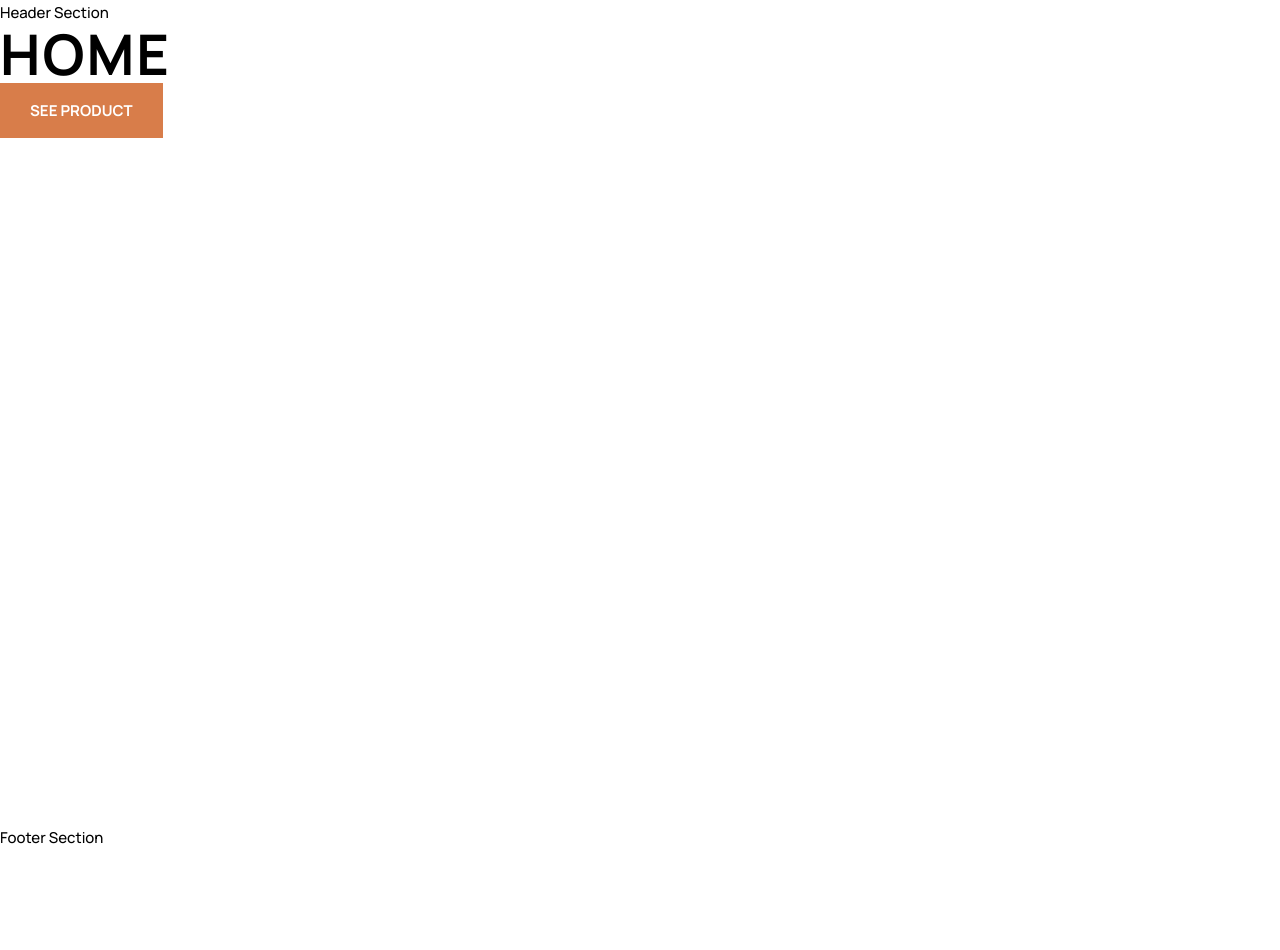
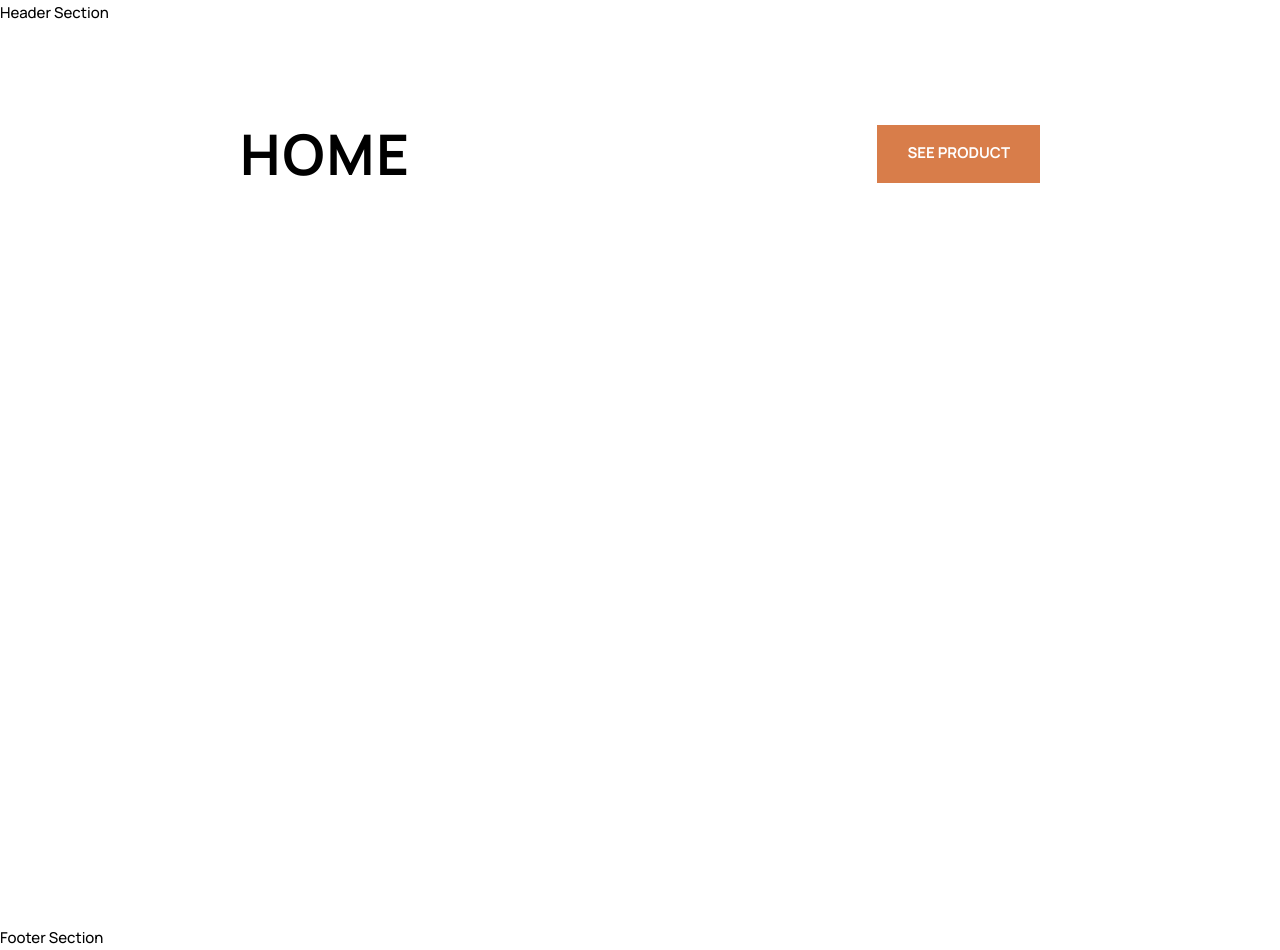
Before and after one commit to FaNi-Coding/e-commerce, a Next.js app: page / in a window 1280 px wide. Before the commit the page ends 850 px from the top, so only its background shows below. Built offline with nearby package versions, Linux system fonts and the light colour scheme.

Commit message:
added container component

```diff
--- a/app/globals.css
+++ b/app/globals.css
@@ -121,6 +121,7 @@ body {
 }
 
 main {
+  width: 100%;
   height: 100%;
 }
 
--- a/app/page.tsx
+++ b/app/page.tsx
@@ -1,9 +1,10 @@
+import Container from '@/components/Container/Container';
 import Button from '../components/Button/Button';
 export default function Home() {
   return (
-    <>
+    <Container>
       <h1>Home</h1>
       <Button primary>SEE PRODUCT</Button>
-    </>
+    </Container>
   );
 }
--- /dev/null
+++ b/components/Container/Container.tsx
@@ -0,0 +1,12 @@
+import { FC, ReactNode } from 'react';
+import { maxWidthContainerStyles } from './styled';
+import { ContainerProps } from './containerTypes';
+
+const Container: FC<ContainerProps> = ({ rowReverse, children }) => {
+  return (
+    <div>
+      <div className={maxWidthContainerStyles(rowReverse)}>{children}</div>
+    </div>
+  );
+};
+export default Container;
--- /dev/null
+++ b/components/Container/containerTypes.ts
@@ -0,0 +1,6 @@
+import { ReactNode } from 'react';
+
+export type ContainerProps = {
+  rowReverse?: boolean;
+  children: ReactNode;
+};
--- /dev/null
+++ b/components/Container/styled.ts
@@ -0,0 +1,5 @@
+export const maxWidthContainerStyles = (reverse: boolean | undefined) => {
+  return `container flex flex-wrap justify-between  ${
+    reverse && 'flex-row-reverse'
+  }  mx-auto my-8 md:my-24 md:p-0 lg:my-40 xl:max-w-7xl`;
+};
--- a/tailwind.config.js
+++ b/tailwind.config.js
@@ -26,6 +26,11 @@ module.exports = {
       white: '#FFFFFF',
       black: '#000000',
     },
+    extend: {
+      padding: {
+        '16.5rem': '16.5rem',
+      },
+    },
   },
   plugins: [],
 };
```
